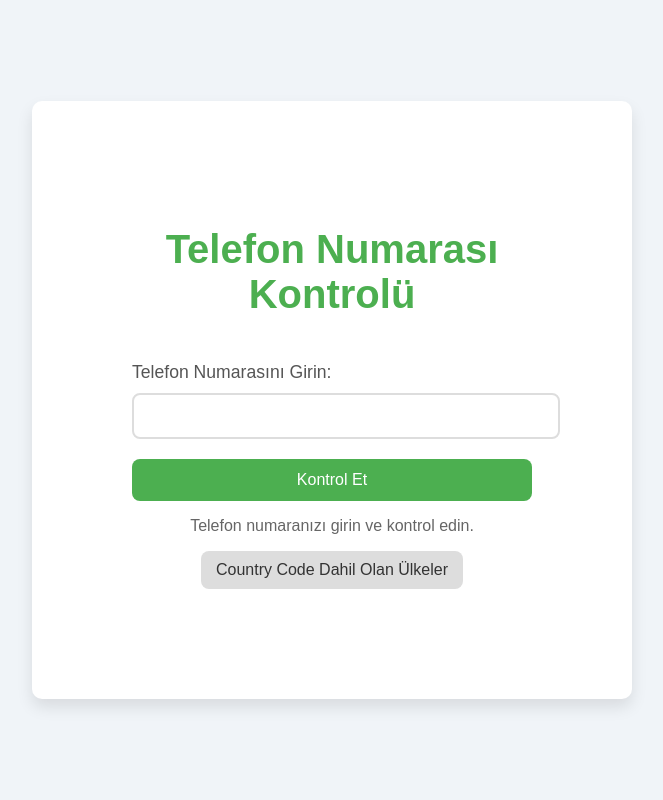
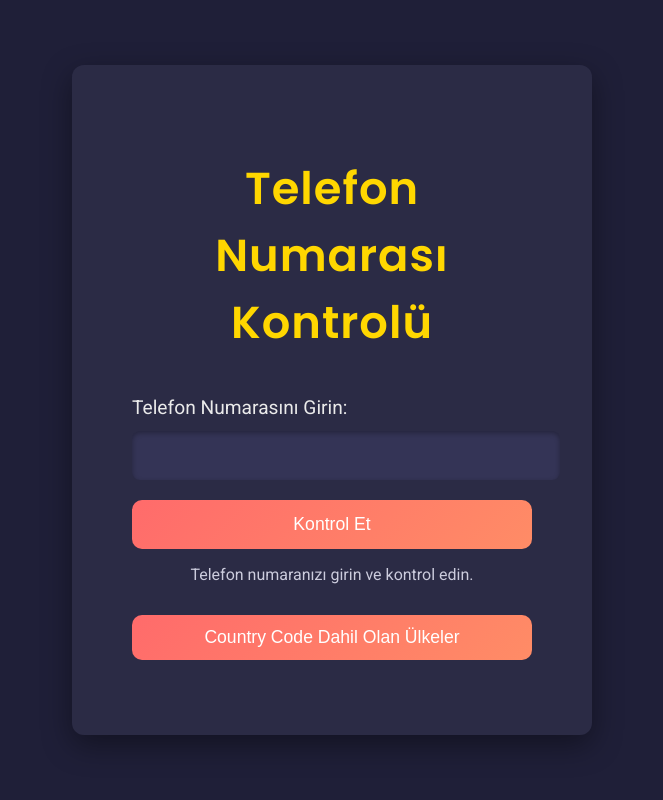
Before and after one commit to dogukankomurcu/areacodeai, a Flask app: page / in a window 1280 px wide. Shown: the whole page, without its empty margins (308-971 px from the left). Run offline with Flask 3, Linux system fonts and the light colour scheme; parts of the project's set-up code (start-up, migrations or seed data) failed here and were passed over.

Commit message:
Tasarım Lacivert

```diff
--- a/templates/index.html
+++ b/templates/index.html
@@ -5,11 +5,14 @@
     <meta charset="UTF-8">
     <meta name="viewport" content="width=device-width, initial-scale=1.0">
     <title>Telefon Numarası Kontrolü</title>
+    <!-- Google Fonts -->
+    <link href="https://fonts.googleapis.com/css2?family=Roboto:wght@400;500&family=Poppins:wght@600&display=swap" rel="stylesheet">
     <style>
+        /* Global Styles */
         body {
-            font-family: 'Arial', sans-serif;
-            background-color: #f0f4f8;
-            color: #333;
+            font-family: 'Roboto', sans-serif;
+            background-color: #1f1f38;
+            color: #ffffff;
             margin: 0;
             padding: 0;
             display: flex;
@@ -19,88 +22,120 @@
         }
 
         h1 {
-            color: #4CAF50;
-            font-size: 2.5rem;
+            font-family: 'Poppins', sans-serif;
+            font-size: 2.8rem;
             text-align: center;
-            margin-bottom: 45px;
+            color: #ffd700;
+            margin-bottom: 40px;
+            letter-spacing: 1px;
         }
 
         form {
-            background-color: #fff;
-            padding: 100px;
-            border-radius: 10px;
-            box-shadow: 0 8px 16px rgba(0, 0, 0, 0.1);
+            background-color: #2b2b45;
+            padding: 60px;
+            border-radius: 12px;
+            box-shadow: 0 10px 30px rgba(0, 0, 0, 0.4);
             max-width: 400px;
             width: 100%;
+            transition: all 0.3s ease;
+        }
+
+        form:hover {
+            transform: translateY(-5px);
+            box-shadow: 0 15px 35px rgba(0, 0, 0, 0.5);
         }
 
         label {
             display: block;
-            margin-bottom: 10px;
-            font-size: 1.1rem;
-            color: #555;
+            font-size: 1.2rem;
+            color: #eaeaea;
+            margin-bottom: 12px;
         }
 
         input[type="text"] {
             width: 100%;
-            padding: 12px;
-            font-size: 1rem;
-            border: 2px solid #ddd;
+            padding: 14px;
+            font-size: 1.1rem;
+            background-color: #343456;
+            color: #ffffff;
+            border: none;
             border-radius: 8px;
             margin-bottom: 20px;
-            transition: border-color 0.3s ease;
+            box-shadow: inset 0 2px 5px rgba(0, 0, 0, 0.3);
+            transition: background-color 0.3s ease, box-shadow 0.3s ease;
         }
 
         input[type="text"]:focus {
-            border-color: #4CAF50;
+            background-color: #434372;
+            box-shadow: inset 0 2px 8px rgba(0, 0, 0, 0.6);
             outline: none;
         }
 
         button {
-            background-color: #4CAF50;
+            width: 100%;
+            padding: 14px;
+            font-size: 1.1rem;
+            border: none;
+            border-radius: 10px;
+            background: linear-gradient(135deg, #ff6b6b, #ff8c66);
             color: #fff;
-            padding: 12px 20px;
-            font-size: 1rem;
-            border: none;
-            border-radius: 8px;
             cursor: pointer;
-            width: 100%;
-            transition: background-color 0.3s ease;
+            transition: background 0.3s ease, transform 0.3s ease;
         }
 
         button:hover {
-            background-color: #45a049;
+            background: linear-gradient(135deg, #ff5a5a, #ff7859);
+            transform: translateY(-3px);
         }
 
         p {
             text-align: center;
-            color: #666;
+            color: #ccccdd;
         }
 
         .country-btn {
-            background-color: #ddd;
-            color: #333;
-            padding: 10px 15px;
-            font-size: 1rem;
+            background-color: #343456;
+            color: #fff;
+            padding: 12px;
+            font-size: 1.1rem;
             border: none;
-            border-radius: 8px;
+            border-radius: 10px;
             cursor: pointer;
-            width: auto;
-            margin: 10px auto;
-            text-align: center;
-            display: block;
+            width: 100%;
+            margin: 15px 0;
+            transition: background-color 0.3s ease;
         }
 
         .country-btn:hover {
-            background-color: #ccc;
+            background-color: #454572;
         }
 
         .country-list {
             display: none;
             text-align: center;
-            margin-top: 10px;
-            color: #555;
+            margin-top: 15px;
+            color: #fff;
+            font-size: 1.2rem;
+        }
+
+        .country-list span {
+            display: inline-block;
+            width: 60px;
+            height: 60px;
+            background-color: #434372;
+            margin: 5px;
+            border-radius: 5px;
+            transition: background-color 0.3s ease;
             font-size: 1.1rem;
+            line-height: 60px; /* Yatay ve dikey ortalama */
+            text-align: center;
+        }
+
+        .country-list span:hover {
+            background-color: #ff6b6b;
+        }
+        .country-list {
+            max-width: 640px; /* 8 öğe * (60px genişlik + 10px toplam margin) */
         }
     </style>
 </head>
@@ -113,13 +148,18 @@
         <button type="submit">Kontrol Et</button>
         <p>Telefon numaranızı girin ve kontrol edin.</p>
         <button type="button" class="country-btn" onclick="showCountryCodes()">Country Code Dahil Olan Ülkeler</button>
-        <div id="countryList" class="country-list">AD, AL, AR, AT, AU, AZ, BA, BE, BG, BH, BY, CA, CH,
-            CO, CY, CZ, DE, DK, DZ, EE, EG, ES, FI, FO, FR, GB,
-            GG, GI, GR, HR, HU, IE, IM, IQ, IS, IT, JE, KW, LI,
-            LT, LU, LV, MA, MC, MD, ME, MK, MT, NL, NO, NZ, OM,
-            PE, PL, PT, QA, RO, RS, RU, SA, SE, SI, SJ, SK, SM,
-            TR, UA, US, XK
-            </div>
+        <div id="countryList" class="country-list">
+            <span>AD</span><span>AL</span><span>AR</span><span>AT</span><span>AU</span><span>AZ</span><span>BA</span><span>BE</span>
+            <span>BG</span><span>BH</span><span>BY</span><span>CA</span><span>CH</span><span>CO</span><span>CY</span><span>CZ</span>
+            <span>DE</span><span>DK</span><span>DZ</span><span>EE</span><span>EG</span><span>ES</span><span>FI</span><span>FO</span>
+            <span>FR</span><span>GB</span><span>GG</span><span>GI</span><span>GR</span><span>HR</span><span>HU</span><span>IE</span>
+            <span>IM</span><span>IQ</span><span>IS</span><span>IT</span><span>JE</span><span>KW</span><span>LI</span><span>LT</span>
+            <span>LU</span><span>LV</span><span>MA</span><span>MC</span><span>MD</span><span>ME</span><span>MK</span><span>MT</span>
+            <span>NL</span><span>NO</span><span>NZ</span><span>OM</span><span>PE</span><span>PL</span><span>PT</span><span>QA</span>
+            <span>RO</span><span>RS</span><span>RU</span><span>SA</span><span>SE</span><span>SI</span><span>SJ</span><span>SK</span>
+            <span>SM</span><span>TR</span><span>UA</span><span>US</span><span>XK</span>
+        </div>
+
     </form>
 
     <script>
```
